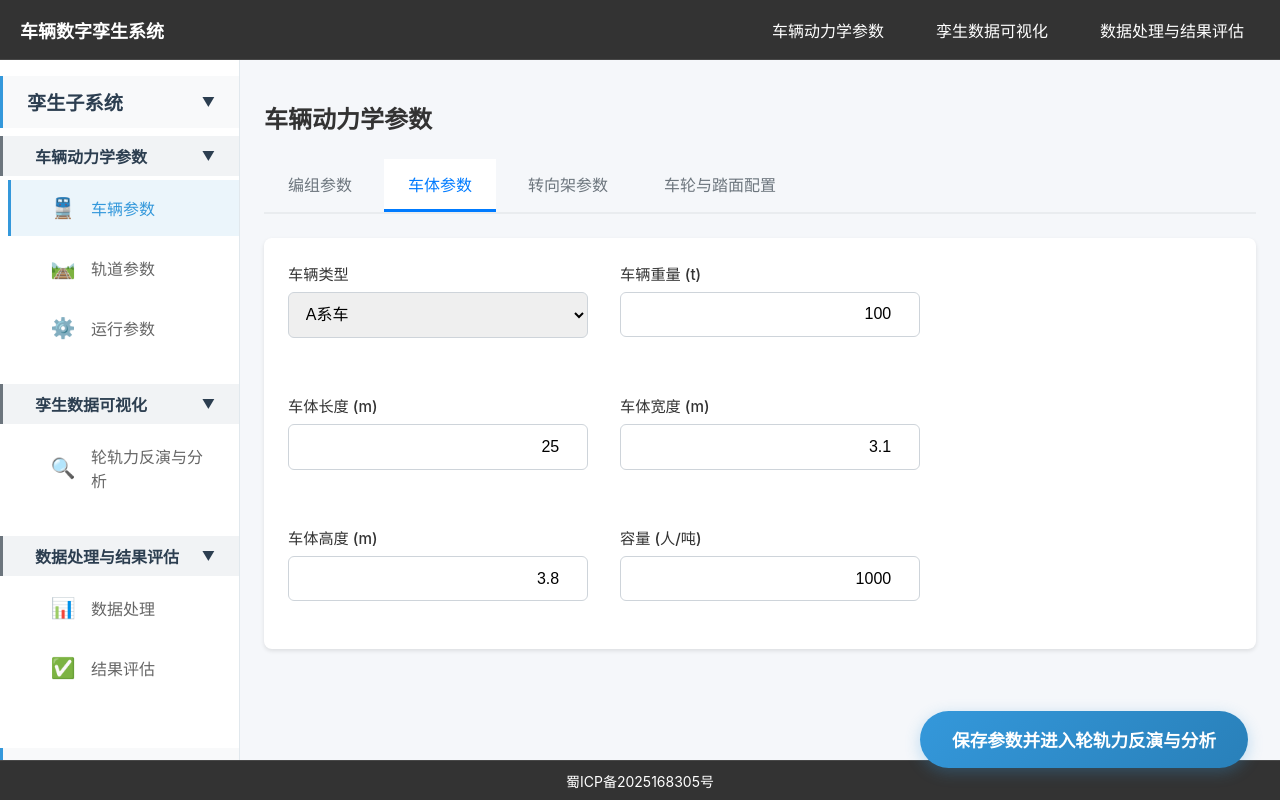
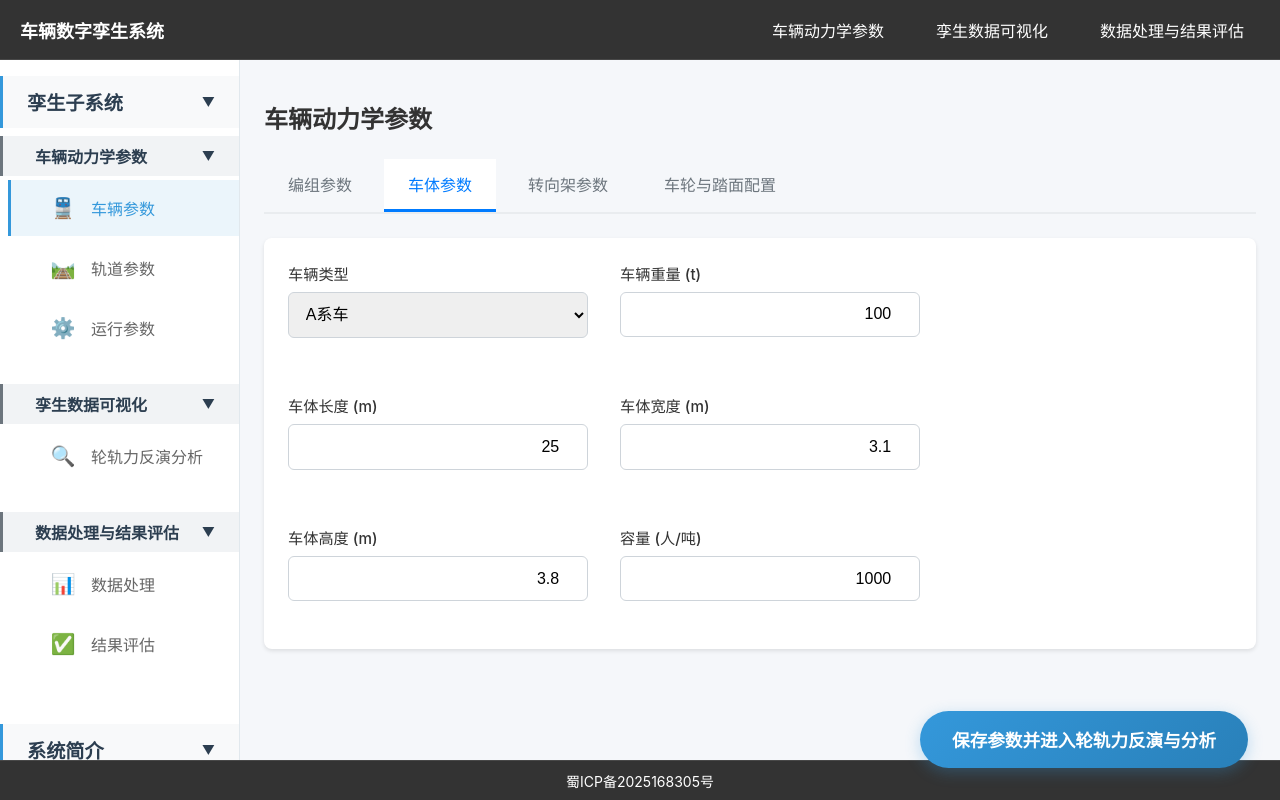
Before and after one commit to Supersource6666/SimpackLikedSimulationPlatform, a Vue app: page / in a window 1280 px wide. Built offline with nearby package versions, Linux system fonts and the light colour scheme.

Commit message:
update the wheel_rail_contact: 优化Sidebar.vue轮轨接触相关侧边栏逻辑

```diff
--- a/src/components/Sidebar.vue
+++ b/src/components/Sidebar.vue
@@ -55,7 +55,7 @@
                 @click="navigate('/wheel-rail-contact')"
               >
                 <div class="menu-icon">🔍</div>
-                <div class="menu-text">轮轨力反演与分析</div>
+                <div class="menu-text">轮轨力反演分析</div>
               </div>
             </div>
           </div>
```
